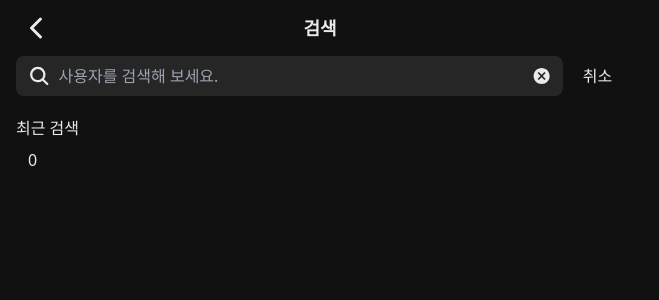
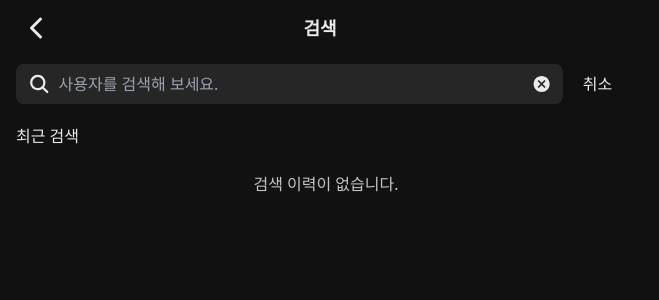
Before and after one commit to Be-HinD/WITT, a React (Vite) app in the folder frontend/: page /search in a window 1280 px wide. Shown: the top 300 px of the page, without its empty margins (0-659 px from the left). Built offline with nearby package versions, Linux system fonts and the light colour scheme.

Commit message:
[FE] feat #S10P22D103-135: 유저 검색 페이지 컴포넌트- 최근기록 삭제 기능 구현 및 한글 입력 오류 해결

```diff
--- a/frontend/src/pages/Search/components/SearchBar.tsx
+++ b/frontend/src/pages/Search/components/SearchBar.tsx
@@ -24,7 +24,7 @@ const SearchBar = ({ input, setInput, setIsFocused, handleInput, handleEnter }:
 						onFocus={() => setIsFocused(true)}
 						onBlur={() => setIsFocused(false)}
 						placeholder="사용자를 검색해 보세요."
-						onKeyUp={handleEnter}
+						onKeyDown={handleEnter}
 						onChange={handleInput}
 						className="bg-neutral-800 focus:outline-none w-full"
 					/>
--- a/frontend/src/pages/Search/components/recent/RecentItem.tsx
+++ b/frontend/src/pages/Search/components/recent/RecentItem.tsx
@@ -1,5 +1,5 @@
 import { IoSearch } from 'react-icons/io5'
-import { IoMdClose } from 'react-icons/io'
+import { IKeyword } from '../..'
 
 // type이 api 통신 전까진 변경될 것 같으니 한 파일 내에 두겠습니다.
 
@@ -10,7 +10,7 @@ export const enum RecentItemType {
 
 interface RecentSearchProp {
 	type: RecentItemType
-	keyword?: string
+	keyword?: IKeyword
 	profileImg?: string
 	userInfo?: {
 		name: string
@@ -19,23 +19,23 @@ interface RecentSearchProp {
 }
 
 const RecentItem = ({ type, keyword, userInfo }: RecentSearchProp) => {
-	const handleDelete = () => {}
 	const handleClickRecent = () => {}
 
 	// 더미데이터 USER
 	const profileImg = '/public/tak.jpeg'
 
-	// 더미데이터 KEYWORD
-
 	return (
-		<>
 		<div className="flex items-center gap-4 h-10 w-full">
 			<div className="w-2/12 rounded-full overflow-hidden">
-					{type === RecentItemType.KEYWORD ? <IoSearch className="w-full size-6" /> : <img src={profileImg} alt="dummy" />}
+				{type === RecentItemType.KEYWORD ? (
+					<IoSearch className="w-full size-6" />
+				) : (
+					<img src={profileImg} alt="dummy" />
+				)}
 			</div>
 			<p onClick={handleClickRecent} className="w-10/12">
 				{type === RecentItemType.KEYWORD
-						? keyword
+					? keyword!.text
 					: userInfo && (
 							<div>
 								<p className="text-whiteText">{userInfo.name}</p>
@@ -44,8 +44,6 @@ const RecentItem = ({ type, keyword, userInfo }: RecentSearchProp) => {
 					  )}
 			</p>
 		</div>
-			<IoMdClose onClick={handleDelete} className="w-2/12 size-5 text-GrayText" />
-		</>
 	)
 }
 
--- a/frontend/src/pages/Search/components/recent/RecentSearch.tsx
+++ b/frontend/src/pages/Search/components/recent/RecentSearch.tsx
@@ -1,4 +1,6 @@
+import { IoMdClose } from 'react-icons/io'
 import RecentItem, { RecentItemType } from './RecentItem'
+import { IKeyword } from '../..'
 
 /*
   최근 검색은 최근 검색어, 최근 본 유저 순으로 표시된다.
@@ -6,20 +8,24 @@ import RecentItem, { RecentItemType } from './RecentItem'
 */
 
 interface RecentSearchProp {
-	recentKeywords: string[]
+	recentKeywords: IKeyword[]
+	handleDelete: (id: number) => void
 }
-const RecentSearch = ({recentKeywords}: RecentSearchProp) => {
-
+const RecentSearch = ({ recentKeywords, handleDelete }: RecentSearchProp) => {
 	return (
 		<div className="flex flex-col pt-3">
 			<h3 className="text-base">최근 검색</h3>
-			<ul className="flex flex-col px-3 pt-2">
-				{recentKeywords.length &&
+			<ul className="flex flex-col pl-3 pt-2">
+				{recentKeywords.length ? (
 					recentKeywords.map((keyword) => (
-						<li key={keyword} className="flex items-center gap-3 justify-between py-2">
+						<li key={keyword.id} className="flex items-center gap-3 justify-between py-2">
 							<RecentItem type={RecentItemType.KEYWORD} keyword={keyword} />
+							<IoMdClose onClick={() => handleDelete(keyword.id)} className="w-2/12 size-5 text-GrayText" />
 						</li>
-					))}
+					))
+				) : (
+					<p className='w-full text-center py-4 text-GrayText'>검색 이력이 없습니다.</p>
+				)}
 			</ul>
 		</div>
 	)
--- a/frontend/src/pages/Search/index.tsx
+++ b/frontend/src/pages/Search/index.tsx
@@ -10,11 +10,17 @@ import { RecentItemType } from './components/recent/RecentItem'
 
 /*
   해야할 것들
-  1. x 누르면 로컬스토리지에서 검색 기록 삭제
+  1. x 누르면 로컬스토리지에서 검색 기록 삭제 (+)
   2. SearchBar 상단 고정
   3. RecentSearch에 User Type 검색 결과도 prop 전달
   4. 같은 방식으로 User Type에 대한 검색 기록 local Storage에서 관리
+	5. 스켈레톤 컴포넌트 작성
 */
+export interface IKeyword {
+	id: number
+	text: string
+}
+
 const Search = () => {
 	// header
 	const { goBack } = useRouter()
@@ -22,9 +28,9 @@ const Search = () => {
 	const func: IMenuFunc = { left_func: () => goBack(), right_func: undefined }
 
 	// state
-	const [isFocused, setIsFocused] = useState(false)
+	const [, setIsFocused] = useState(false)
 	const [input, setInput] = useState('')
-	const [recentKeywords, setRecentKeywords] = useState<string[]>([])
+	const [recentKeywords, setRecentKeywords] = useState<IKeyword[]>([])
 
 	// 페이지가 로드될 때 로컬 스토리지에서 최근 검색 내용을 가져옴
 	useEffect(() => {
@@ -34,6 +40,11 @@ const Search = () => {
 		}
 	}, [])
 
+	// 최근 검색 이력 state가 변할 때마다 로컬 스토리지에 업데이트
+	useEffect(() => {
+		localStorage.setItem(RecentItemType.KEYWORD, JSON.stringify(recentKeywords))
+	}, [recentKeywords])
+
 	// 검색어를 input에 담는 함수
 	const handleInput = (e: React.ChangeEvent<HTMLInputElement>) => {
 		e.preventDefault()
@@ -42,9 +53,16 @@ const Search = () => {
 
 	// 엔터를 눌렀을 때 검색한 내용을 로컬스토리지 업데이트하는 함수
 	const handleEnter = (event: React.KeyboardEvent<HTMLInputElement>) => {
-		if (event.key === 'Enter' && input !== undefined) {
-			localStorage.setItem(RecentItemType.KEYWORD, JSON.stringify([input, ...recentKeywords]))
+		if(event.nativeEvent.isComposing) return
+		if (event.key === 'Enter' && input.trim() !== undefined) {
+			console.log('handleeter')
+			setRecentKeywords([{ id: Date.now(), text: input }, ...recentKeywords])
 		}
+	}
+
+	const handleDelete = (id: number) => {
+		console.log(id)
+		setRecentKeywords(recentKeywords.filter((keyword) => keyword.id !== id))
 	}
 
 	/*
@@ -52,11 +70,11 @@ const Search = () => {
       포커스 되면 -> 검색 결과 리스트 보여주기 <SearchResult />
       포커스 벗어나면 -> 최근 검색 리스트 보여주기 <RecentSearch /> (최근 검색 타입: USER, KEYWORD)
   */
-
 	return (
 		<div className="text-whiteText">
 			<Header menu={menu} func={func} />
 			<section className="flex flex-col gap-2 mt-14 px-4">
+				<div className="flex fl"></div>
 				<SearchBar
 					input={input}
 					setInput={setInput}
@@ -64,7 +82,9 @@ const Search = () => {
 					handleInput={handleInput}
 					handleEnter={handleEnter}
 				/>
-				<fieldset>{ input ? <SearchResult /> : <RecentSearch recentKeywords={recentKeywords} />}</fieldset>
+				<fieldset>
+					{input ? <SearchResult /> : <RecentSearch recentKeywords={recentKeywords} handleDelete={handleDelete} />}
+				</fieldset>
 			</section>
 		</div>
 	)
```
Lines whose indentation alone changed are shown as unchanged.
